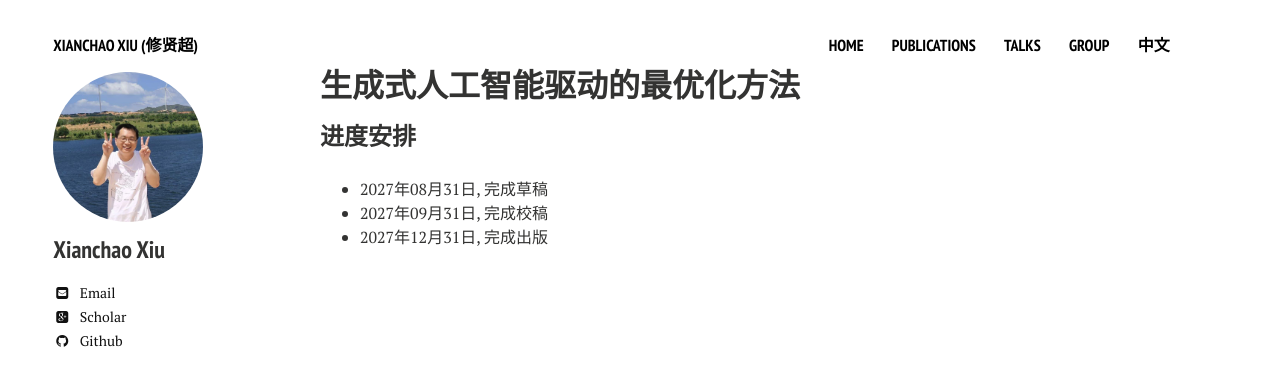
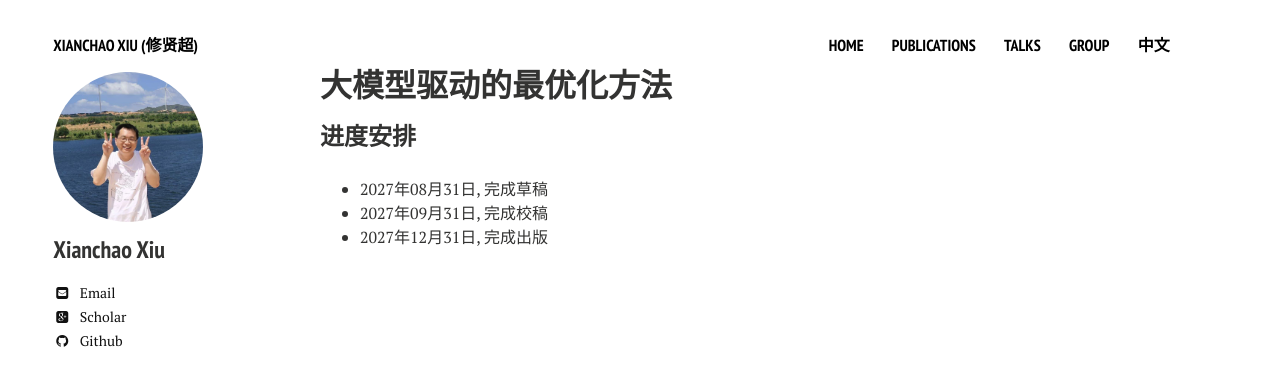
Before and after one commit to xianchaoxiu/xianchaoxiu.github.io, a Jekyll site: the page built from chinese/book/LLMOPT/index.md, in a window 1280 px wide. Shown: the top 386 px of the page. Built offline with Jekyll 4.4.1, drawn with Linux system fonts in a browser that asks for light colours; nearby versions of some CDN libraries.

Commit message:
Update index.md

```diff
--- a/chinese/book/LLMOPT/index.md
+++ b/chinese/book/LLMOPT/index.md
@@ -1,6 +1,6 @@
 ---
 layout: page
-title: 生成式人工智能驱动的最优化方法
+title: 大模型驱动的最优化方法
 comments: false
 share: false
 ---
```
